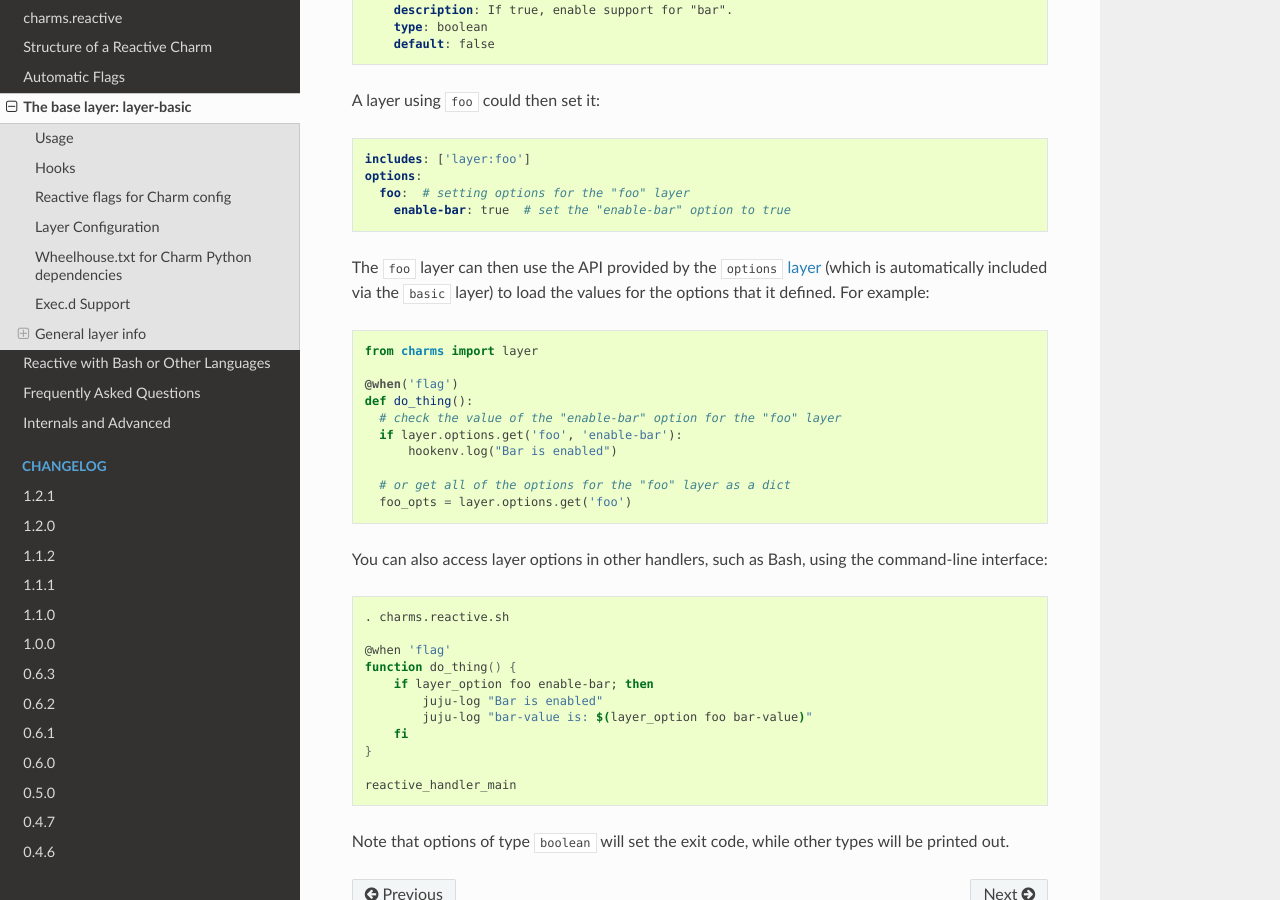
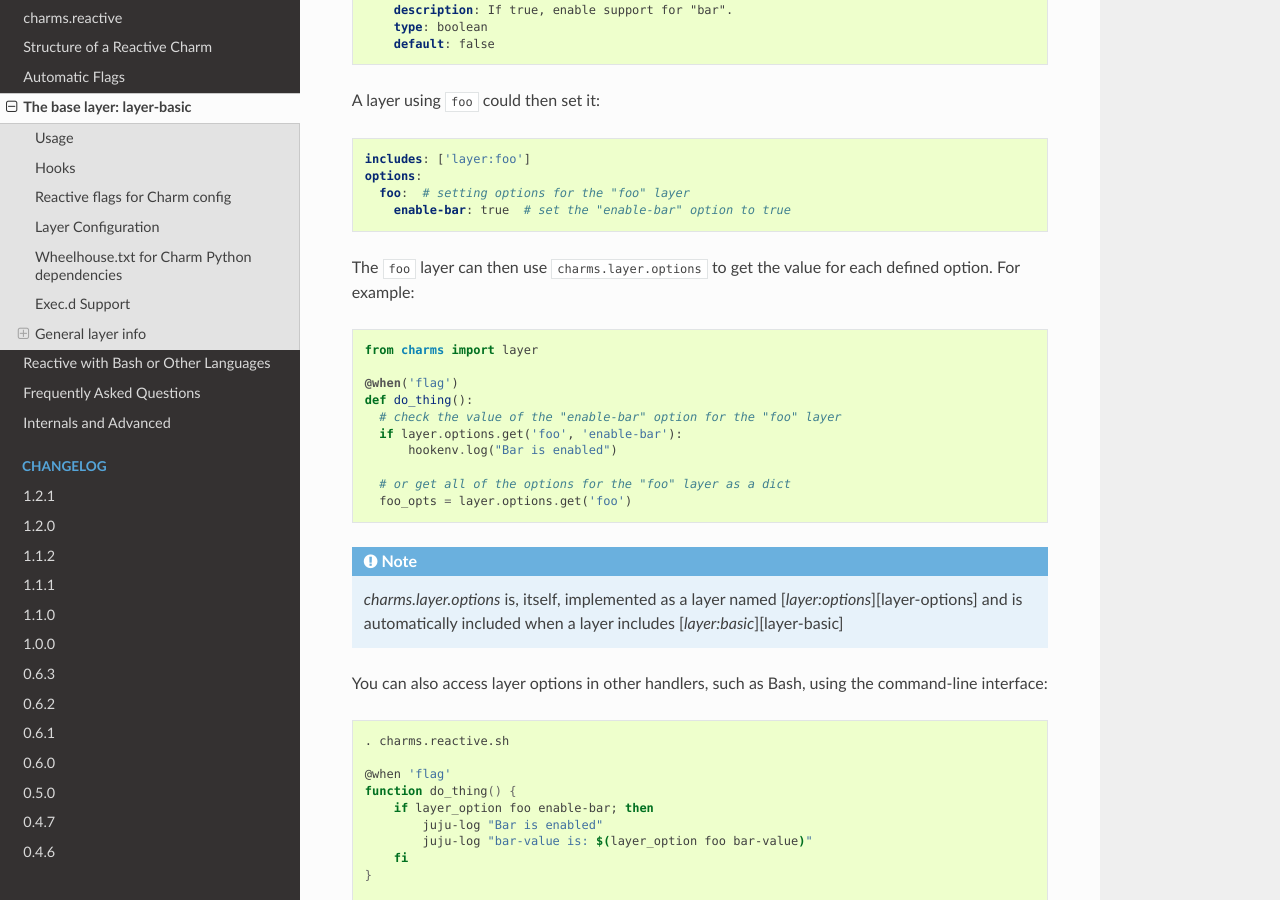
Before and after one commit to canonical/charms.reactive, a Sphinx documentation site: the page built from docs/layer-basic.md, in a window 1280 px wide and 900 px high, scrolled down 4836 px. Built offline with Sphinx 7.4.7 and the Read the Docs theme 2.0.0, drawn with Linux system fonts in a browser that asks for light colours; pages that are not in the unit, such as notebooks, are missing from menus.

Commit message:
Separate layer-options sidenote from the main text (#211)
Before this change, the text about loading options was slightly confusing.
This was because it was conflated two topics that are related but are relevant
in separate contexts. By separating the other topic as a side note, the text is,
hopefully, clearer for newcomers.

````diff
--- a/docs/layer-basic.md
+++ b/docs/layer-basic.md
@@ -185,7 +185,6 @@ installing ``apt`` dependencies of your Charm code.
    handled separately.
 ```
 
-
 ## Exec.d Support
 
 It is often necessary to configure and reconfigure machines
@@ -264,9 +263,8 @@ options:
     enable-bar: true  # set the "enable-bar" option to true
 ```
 
-The `foo` layer can then use the API provided by the [`options` layer][layer-options]
-(which is automatically included via the `basic` layer) to load the values for the
-options that it defined.  For example:
+The `foo` layer can then use `charms.layer.options` to get the value for each
+defined option. For example:
 
 ```python
 from charms import layer
@@ -279,6 +277,12 @@ def do_thing():
 
   # or get all of the options for the "foo" layer as a dict
   foo_opts = layer.options.get('foo')
+```
+
+```eval_rst
+.. note:: `charms.layer.options` is, itself, implemented as a layer named
+   [`layer:options`][layer-options] and is automatically included when a layer
+   includes [`layer:basic`][layer-basic]
 ```
 
 You can also access layer options in other handlers, such as Bash, using
````
